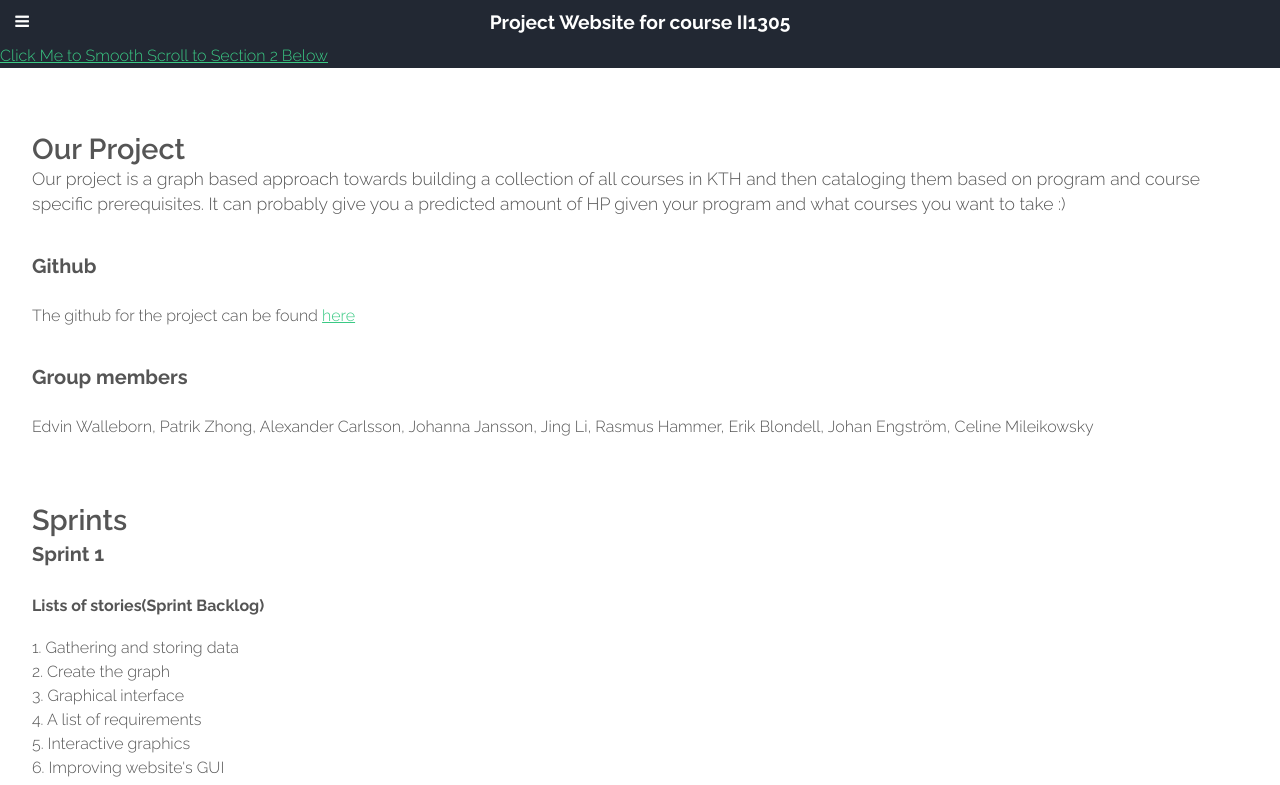
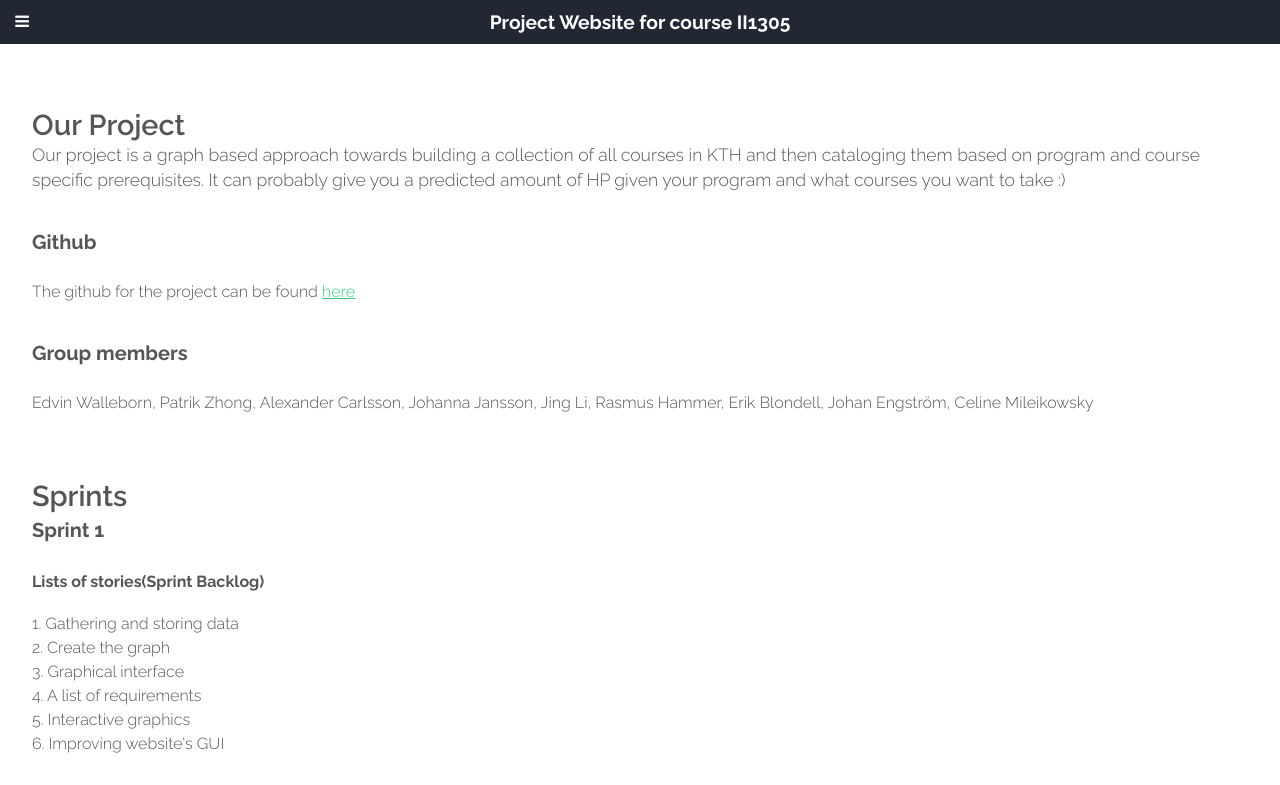
Before and after one commit to PegasusKTH/pegasus-projectpage.github.io, a plain HTML site: page index.html in a window 1280 px wide. Shown: the top 785 px of the page. Drawn offline with nearby package versions, Linux system fonts and the light colour scheme.

Commit message:
Update index.html

```diff
--- a/index.html
+++ b/index.html
@@ -52,17 +52,15 @@ $(document).ready(function(){
 </script>
  <style>
 body, html, .main {
-  height: 100%;
+  height: 150%;
 }
 
 section {
-  min-height: 100%;
+  min-height: 150%;
 }
 </style>
 </head>
 <body>
-
-<a href="#cont1">Click Me to Smooth Scroll to Section 2 Below</a>
 
 
 			<div id="header">
@@ -75,7 +73,7 @@ section {
 						<nav id="nav">
 							<ul>
 								<!--<li><a href="#cont1">Our Project</a></li>-->
-								<a href="#cont1">Click Me to Smooth Scroll to Section 2 Below</a>
+								<a href="#cont1">Our Project</a>
 								<li><a href="#cont2">Group Members</a></li>
 								<li>
 									<a href="#sprints">Sprints</a>
```
